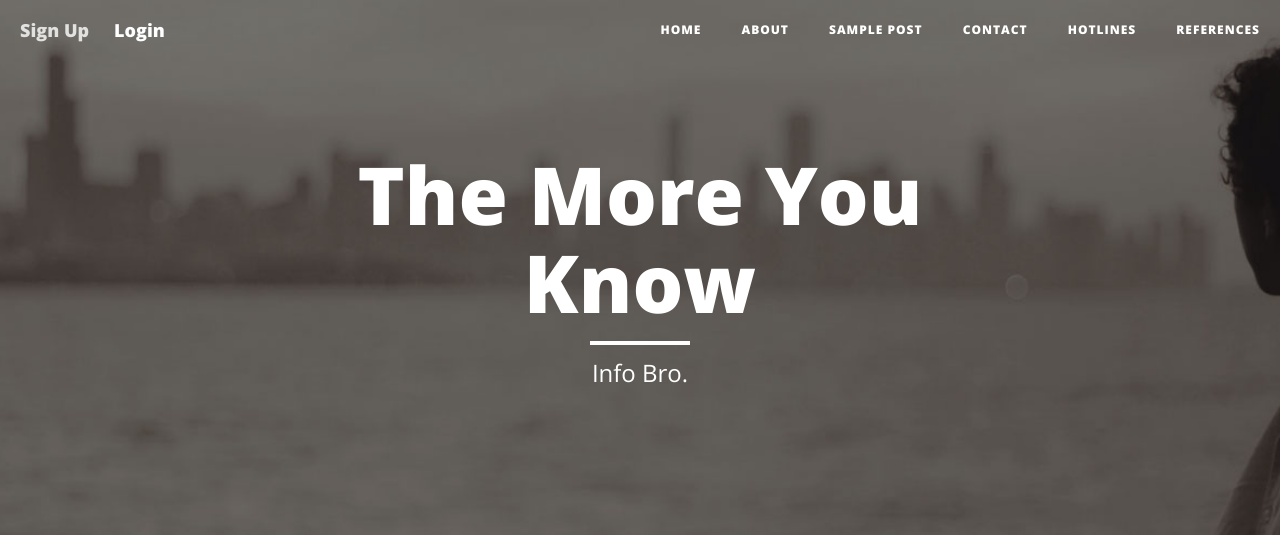
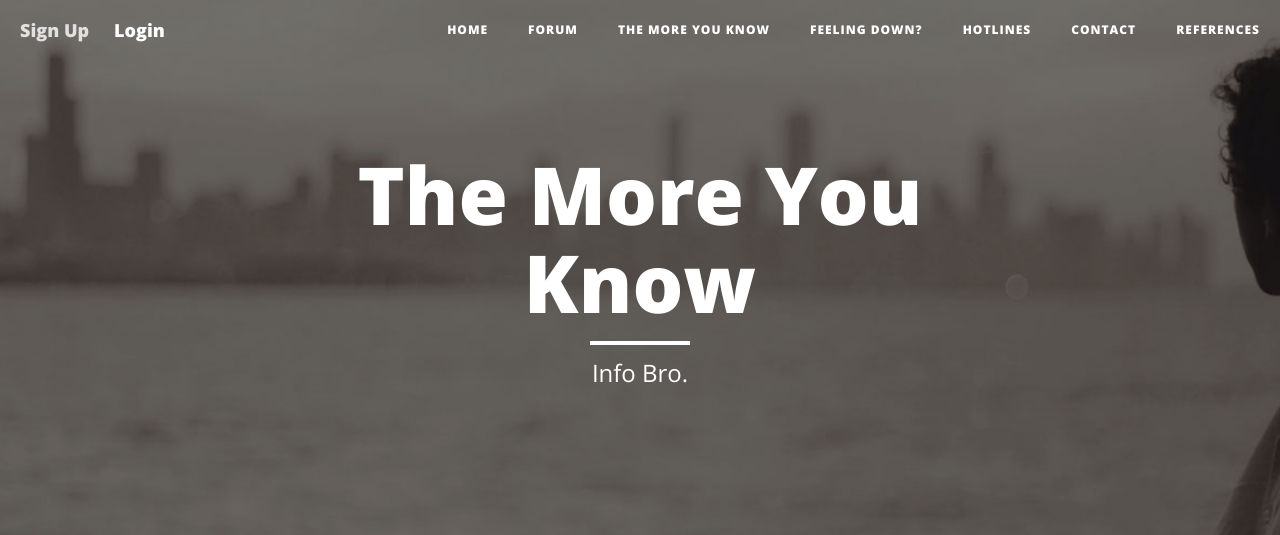
Before and after one commit to Mardea-s/finalproject, a Django app: page /about in a window 1280 px wide. Shown: the top 535 px of the page. Run offline with Django 3.2, Linux system fonts and the light colour scheme; some libraries are stand-ins or nearby versions.

Commit message:
Fixed header of about and fixed small style in signup.

```diff
--- a/forum/templates/forum/about.html
+++ b/forum/templates/forum/about.html
@@ -61,16 +61,19 @@
                         <a href="/">Home</a>
                     </li>
                     <li>
-                        <a href="about">About</a>
+                        <a href="forum">Forum</a>
                     </li>
                     <li>
-                        <a href="post">Sample Post</a>
+                        <a href="about">The More You Know</a>
+                    </li>
+                    <li>
+                        <a href="feeling_down">Feeling Down?</a>
+                    </li>
+                    <li>
+                        <a href="hotlines">Hotlines</a>
                     </li>
                     <li>
                         <a href="contact">Contact</a>
-                    </li>
-                    <li>
-                        <a href="hotlines">Hotlines</a>
                     </li>
                     <li>
                         <a href="references">References</a>
```
Also changed, not shown: forum/templates/forum/signup.html (+7 -8 lines).
